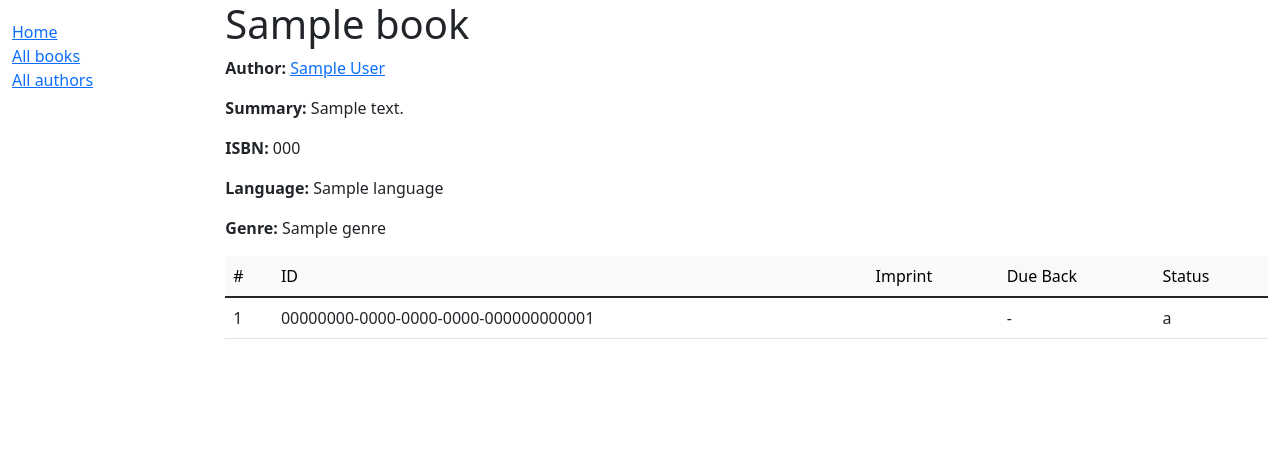
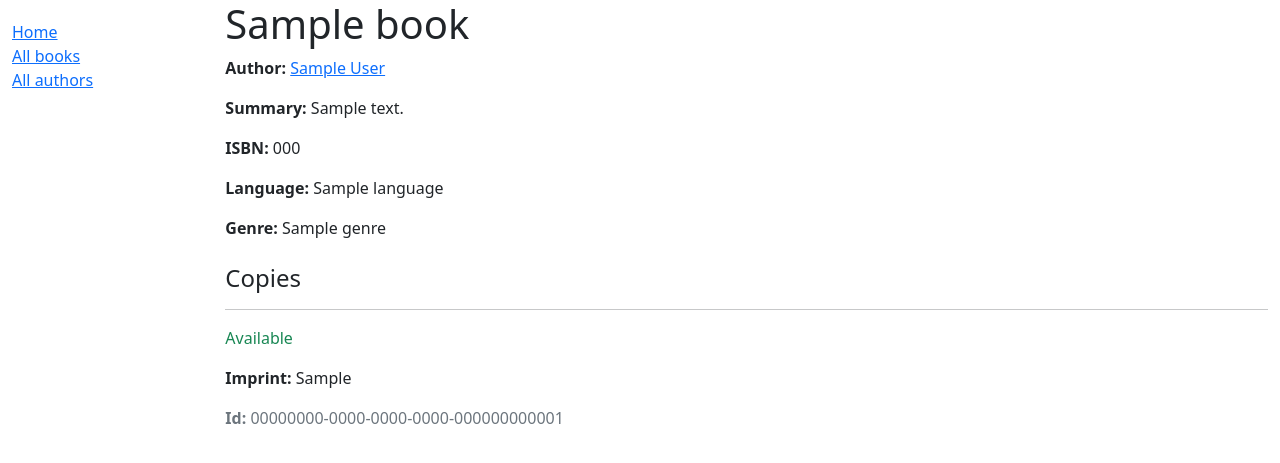
Before and after one commit to mepowerleo10/local-library, a Django app: page /catalog/books/1 in a window 1280 px wide. Shown: the top 463 px of the page. Run offline with Django 4.2, Linux system fonts and the light colour scheme; tables that the repository leaves empty hold one stand-in row (values such as "Sample post").

Commit message:
refactor: moved book-detail template from table to paragraphs

```diff
--- a/catalog/urls.py
+++ b/catalog/urls.py
@@ -5,4 +5,5 @@ urlpatterns = [
     path("", views.index, name="index"),
     path("books/", views.BookListView.as_view(), name="books"),
     path("books/<int:pk>", views.BookDetailView.as_view(), name="book-detail"),
+    path("authors/<int:pk>", views.BookDetailView.as_view(), name="author-detail"),
 ]
--- a/templates/catalog/book_detail.html
+++ b/templates/catalog/book_detail.html
@@ -1,32 +1,33 @@
 {% extends "base.html" %} {% block content %}
 <h1>{{ book.title }}</h1>
-<p><strong>Author:</strong> <a href="">{{ book.author }}</a></p>
+<p>
+  <strong>Author:</strong>
+  <a href="{{ book.author.get_absolute_url }}">{{ book.author }}</a>
+</p>
 <p><strong>Summary:</strong> {{ book.summary }}</p>
 <p><strong>ISBN:</strong> {{ book.isbn }}</p>
 <p><strong>Language:</strong> {{ book.language }}</p>
 <p><strong>Genre:</strong> {{ book.display_genre }}</p>
 
-<table class="table">
-  <thead class="table-light">
-    <td>#</td>
-    <td>ID</td>
-    <td>Imprint</td>
-    <td>Due Back</td>
-    <td>Status</td>
-  </thead>
-  <tbody>
-    {% for instance in book.bookinstance_set.all %}
-    <tr class="{% if instance.status == 'm'%}text-danger{% endif %}">
-      <td>{{ forloop.counter }}</td>
-      <td>{{ instance.id }}</td>
-      <td>{{ intance.imprint }}</td>
-      <td>
-        {% if instance.status != 'a' %} {{ instance.due_back }} {% else %} -
-        {%endif %}
-      </td>
-      <td>{{ instance.status }}</td>
-    </tr>
-    {% endfor %}
-  </tbody>
-</table>
+<div class="ml-4 mt-4">
+  <h4>Copies</h4>
+
+  {% for copy in book.bookinstance_set.all %}
+  <hr />
+  <p
+    class="{% if copy.status == 'a' %} text-success {% elif copy.status == 'm' %} text-danger {% else %} text-warning {% endif %}"
+  >
+    {{ copy.get_status_display }}
+  </p>
+
+  <!-- The return date of the book if it is on-loan -->
+  {% if copy.status == 'o' %}
+  <p><strong>Due to be returned: </strong> {{ copy.due_back }}</p>
+  {% endif %}
+
+  <p><strong>Imprint: </strong> {{ copy.imprint }}</p>
+  <p class="text-muted"><strong>Id: </strong>{{ copy.id }}</p>
+  {% endfor %}
+</div>
+
 {% endblock content %}
```
